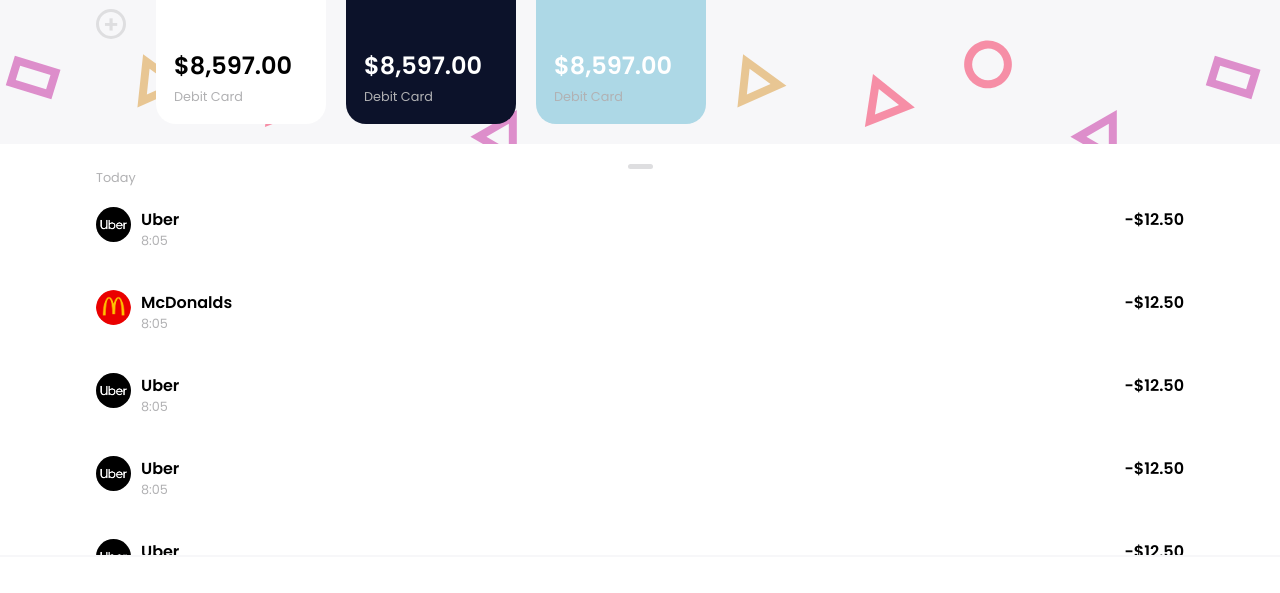
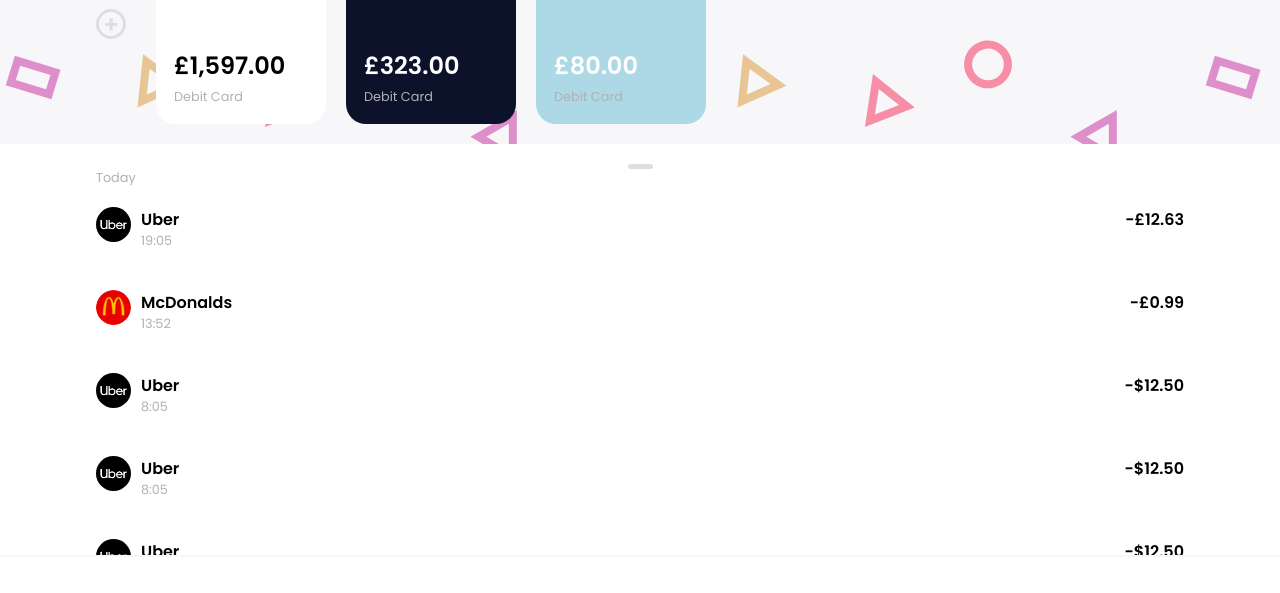
Before and after one commit to emmanuel2612/Digital-Wallet, a plain HTML site: page index.html in a window 1280 px wide. Shown: the part 175-768 px from the top of the page. Drawn offline with Linux system fonts and the light colour scheme.

Commit message:
Add files via upload

```diff
--- a/index.html
+++ b/index.html
@@ -44,7 +44,7 @@
                     </header>
 
                     <div>
-                        <h2>$8,597.00</h2>
+                        <h2>£1,597.00</h2>
                         <p>Debit Card</p>
                     </div>
 
@@ -60,7 +60,7 @@
                     </header>
 
                     <div>
-                        <h2>$8,597.00</h2>
+                        <h2>£323.00</h2>
                         <p>Debit Card</p>
                     </div>
 
@@ -76,7 +76,7 @@
                     </header>
 
                     <div>
-                        <h2>$8,597.00</h2>
+                        <h2>£80.00</h2>
                         <p>Debit Card</p>
                     </div>
 
@@ -102,7 +102,7 @@
 
                     <div class="transaction-box-left">
                         <h3>Uber</h3>
-                        <p>8:05</p>
+                        <p>19:05</p>
 
                         <div class="more-info" id="more-info-1">
                             <p>Visa Debit Card</p>
@@ -113,7 +113,7 @@
 
                     </div>
 
-                    <h3 class="transaction-price">-$12.50</h3>
+                    <h3 class="transaction-price">-£12.63</h3>
                 </div>
 
                 <div class="transaction-box">
@@ -123,10 +123,10 @@
 
                     <div class="transaction-box-left">
                         <h3>McDonalds</h3>
-                        <p>8:05</p>
+                        <p>13:52</p>
                     </div>
 
-                    <h3 class="transaction-price">-$12.50<h/3>
+                    <h3 class="transaction-price">-£0.99</h3>
                 </div>
 
                 <div class="transaction-box">
```
